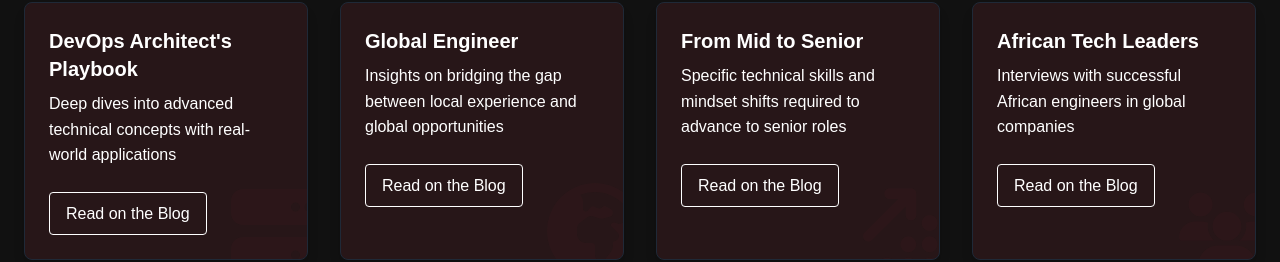
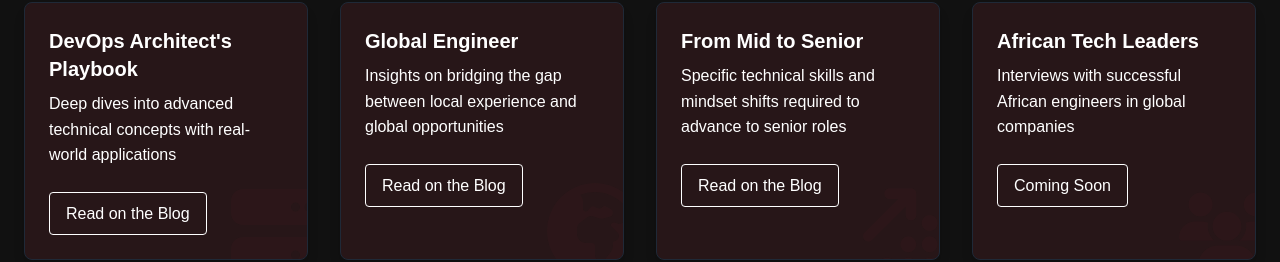
Before and after one commit to Ekene-Chris/personal-website, a Next.js app: page / in a window 1280 px wide. Shown: the part 2722-2984 px from the top of the page. Built offline with nearby package versions, Linux system fonts and the light colour scheme; no server answers.

Commit message:
African tech leaders coming soon

```diff
--- a/src/app/page.jsx
+++ b/src/app/page.jsx
@@ -354,7 +354,7 @@ export default function Home() {
                 href="/blog"
                 className="inline-block border border-white py-2 px-4 rounded hover:bg-white hover:text-black transition duration-300 relative z-10"
               >
-                Read on the Blog
+                Coming Soon
               </Link>
             </div>
           </div>
```
